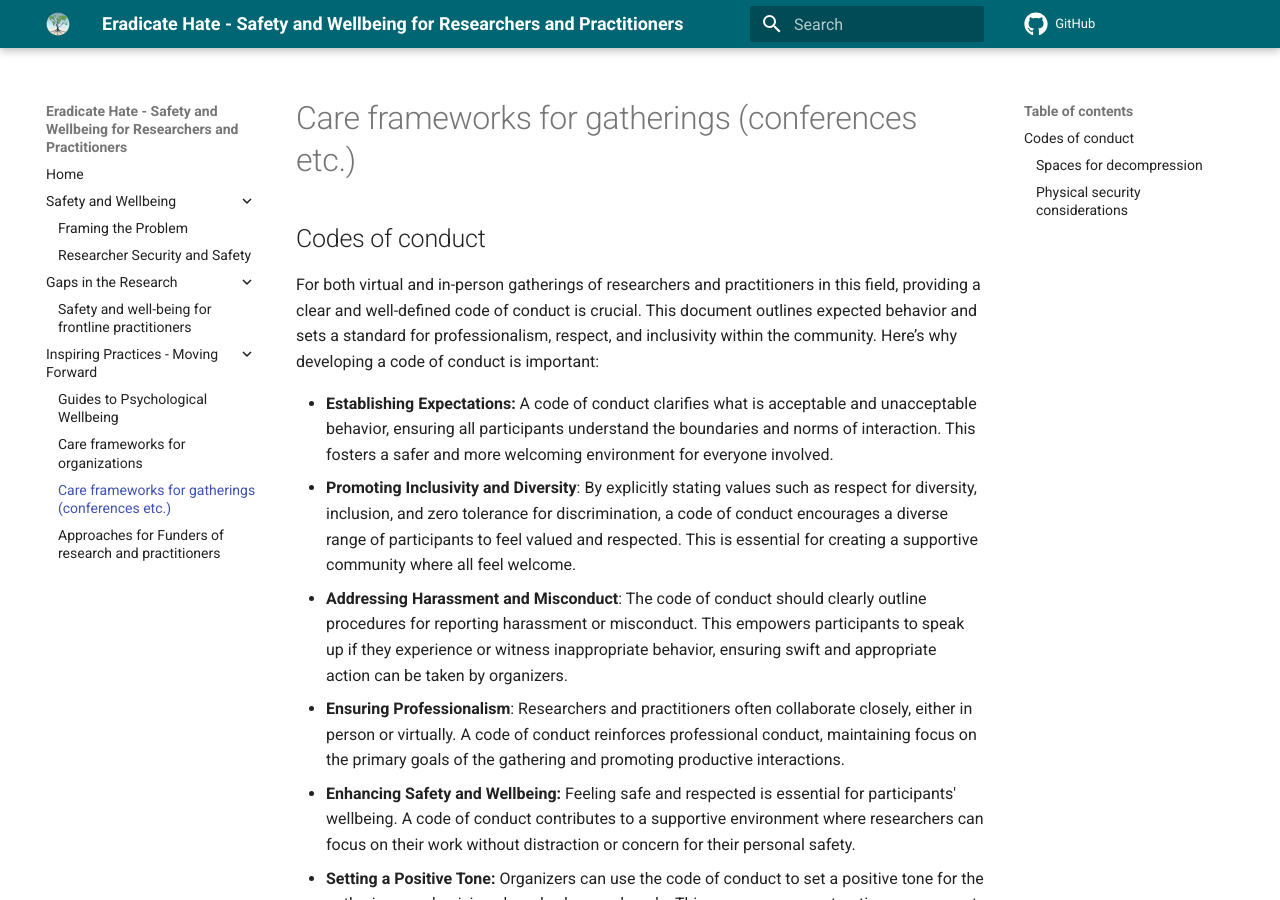
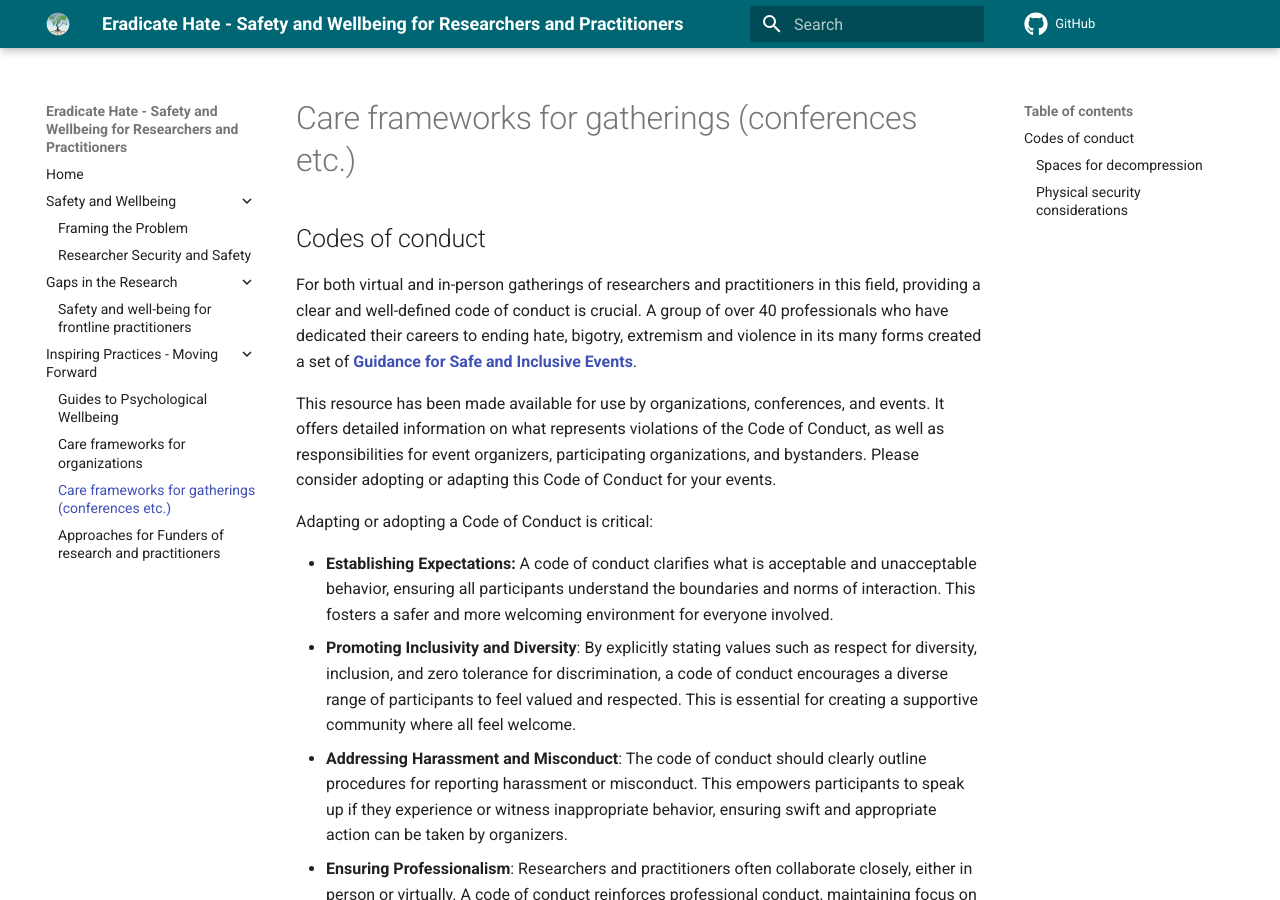
Before and after one commit to tgthorley/Safety-and-Wellbeing-for-Researchers-and-Practitioners, an MkDocs documentation site: the page built from docs/Care-frameworks-for-gatherings.md, in a window 1280 px wide and 900 px high. Built offline with MkDocs 1.6.1 and Material for MkDocs 9.7.7, drawn with Linux system fonts in a browser that asks for light colours; comment, search, counter and statistics services are not loaded.

Commit message:
adding PDF of code of conduct development resources

```diff
--- a/docs/Care-frameworks-for-gatherings.md
+++ b/docs/Care-frameworks-for-gatherings.md
@@ -1,6 +1,11 @@
 ## Codes of conduct
 
-For both virtual and in-person gatherings of researchers and practitioners in this field, providing a clear and well-defined code of conduct is crucial. This document outlines expected behavior and sets a standard for professionalism, respect, and inclusivity within the community. Here’s why developing a code of conduct is important:
+For both virtual and in-person gatherings of researchers and practitioners in this field, providing a clear and well-defined code of conduct is crucial. A group of over 40 professionals who have dedicated their careers to ending hate, bigotry, extremism and violence in its many forms created a set of [**Guidance for Safe
+and Inclusive Events**](https://github.com/tgthorley/Safety-and-Wellbeing-for-Researchers-and-Practitioners/blob/main/docs/assets/Guidance-for-Safe-and-Inclusive-Events-An-open-resource.pdf).
+
+This resource has been made available for use by organizations, conferences, and events. It offers detailed information on what represents violations of the Code of Conduct, as well as responsibilities for event organizers, participating organizations, and bystanders. Please consider adopting or adapting this Code of Conduct for your events.
+
+Adapting or adopting a Code of Conduct is critical:
 
 - **Establishing Expectations:** A code of conduct clarifies what is acceptable and unacceptable behavior, ensuring all participants understand the boundaries and norms of interaction. This fosters a safer and more welcoming environment for everyone involved.
 - **Promoting Inclusivity and Diversity**: By explicitly stating values such as respect for diversity, inclusion, and zero tolerance for discrimination, a code of conduct encourages a diverse range of participants to feel valued and respected. This is essential for creating a supportive community where all feel welcome.
@@ -15,7 +20,7 @@ Here are some resources and examples to aid developing a code of conduct for you
 
 1. **Tech Conferences and Community Guidelines**: Many tech conferences and communities publish their own code of conduct that can serve as a good starting point. Examples include the codes of conduct from conferences like [DEF CON, Black Hat](https://defcon.org/html/links/dc-code-of-conduct.html), [TrustCon](https://www.trustcon.net/trustcon2024/code-of-conduct).
 
-2. **Online Resources and Templates**: Websites like the[ Citizen Code of Conduct](http://citizencodeofconduct.org/) offer templates and guidelines specifically tailored for communities and events as do [Geek Feminism](https://geekfeminism.fandom.com/wiki/Conference_anti-harassment)
+2. **Online Resources and Templates**: Websites like the[Citizen Code of Conduct](http://citizencodeofconduct.org/) offer templates and guidelines specifically tailored for communities and events as do [Geek Feminism](https://geekfeminism.fandom.com/wiki/Conference_anti-harassment)
 
 ### Spaces for decompression
 
```
Also changed, not shown: 2 other files.
